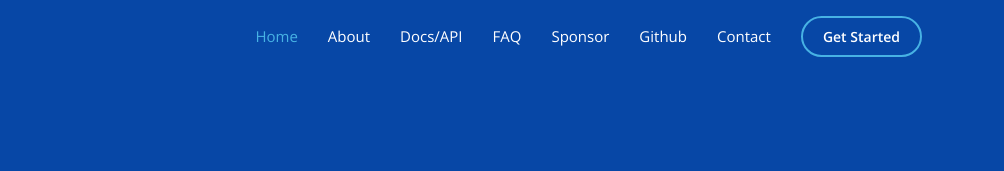
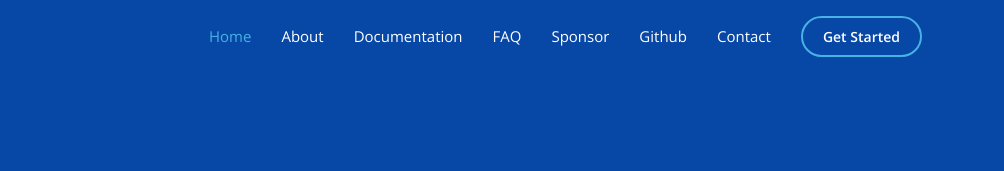
Before and after one commit to godwinpinto/authable, a plain HTML site: page docs/index.html in a window 1280 px wide. Shown: the top 171 px of the page, 276-1280 px from the left. Drawn offline with nearby package versions, Linux system fonts and the light colour scheme.

Commit message:
feat(webpage):Updated Docs/API to Documentation

```diff
--- a/docs/index.html
+++ b/docs/index.html
@@ -71,7 +71,7 @@
             <li>
               <a class="nav-link scrollto" href="https://godwinpinto.gitbook.io/authable/"
               target="_blank"
-                >Docs/API</a
+                >Documentation</a
               >
             </li>
             <li>
```
